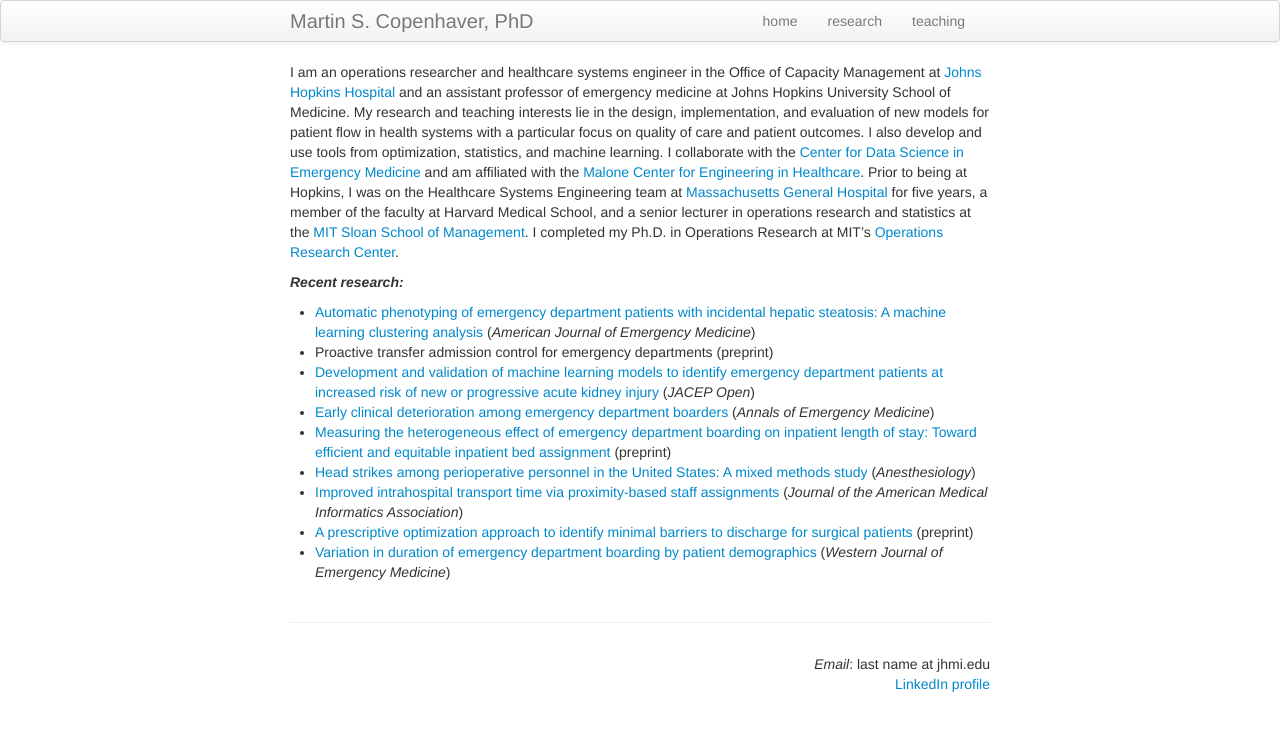
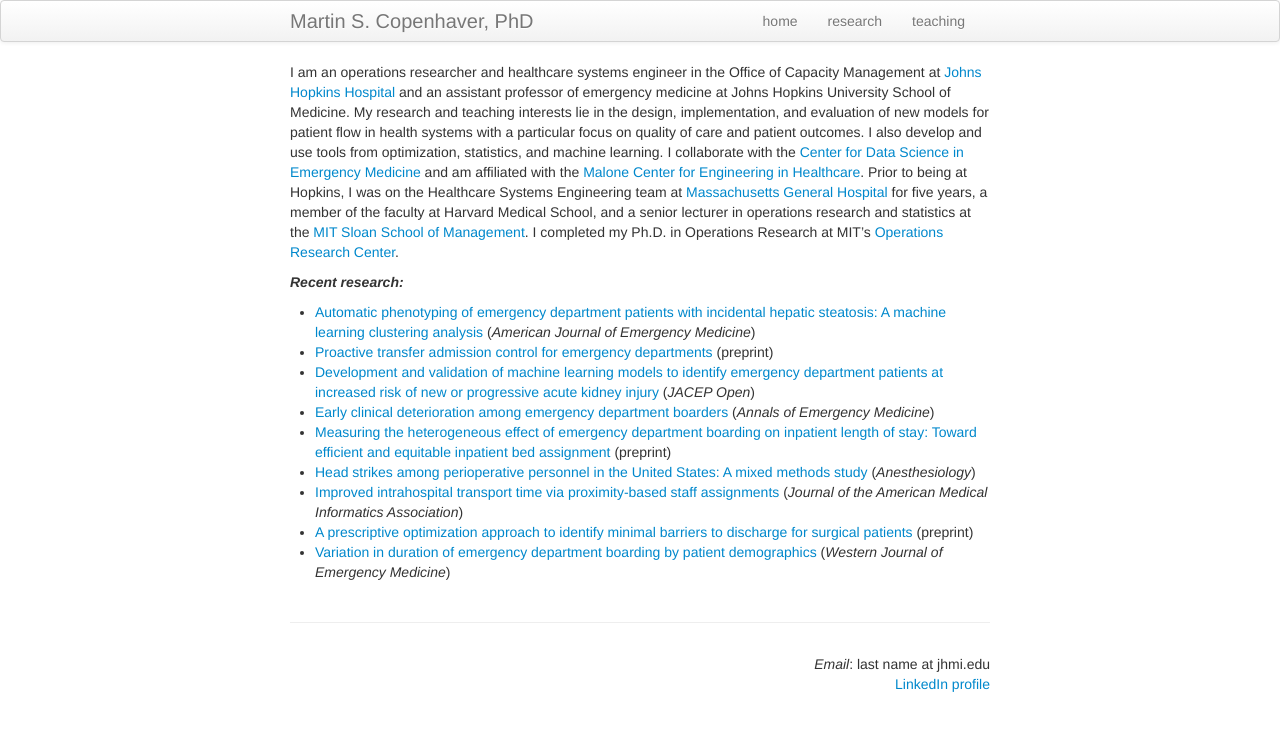
Before and after one commit to martincopenhaver/martincopenhaver.github.io, a Jekyll site: the page built from index.md, in a window 1280 px wide. Shown: the top 731 px of the page. Built offline with Jekyll 4.4.1, drawn with Linux system fonts in a browser that asks for light colours; part of the change alters nothing that is shown.

```diff
--- a/index.md
+++ b/index.md
@@ -14,7 +14,7 @@ I am an operations researcher and healthcare systems engineer in the Office of C
 
 ##### _Recent research:_
 * [Automatic phenotyping of emergency department patients with incidental hepatic steatosis: A machine learning clustering analysis](https://www.sciencedirect.com/science/article/abs/pii/S0735675726002561) (_American Journal of Emergency Medicine_)
-* Proactive transfer admission control for emergency departments (preprint)
+* [Proactive transfer admission control for emergency departments](https://liualyssa.github.io/images/ED_admission.pdf) (preprint)
 * [Development and validation of machine learning models to identify emergency department patients at increased risk of new or progressive acute kidney injury](https://www.jacepopen.com/article/S2688-1152(26)00072-X/fulltext) (_JACEP Open_)
 * [Early clinical deterioration among emergency department boarders](https://www.annemergmed.com/article/S0196-0644(26)00071-5/fulltext) (_Annals of Emergency Medicine_)
 * [Measuring the heterogeneous effect of emergency department boarding on inpatient length of stay: Toward efficient and equitable inpatient bed assignment](https://papers.ssrn.com/sol3/papers.cfm?abstract_id=5288627) (preprint)
```
